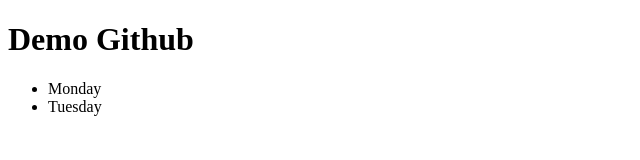
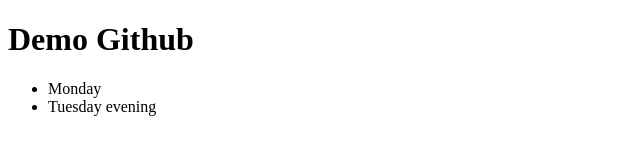
Before and after one commit to fongfan999/demo-github, a plain HTML site: page index.html in a window 1280 px wide. Shown: the full height of the page, 0-640 px from the left. Drawn offline with Linux system fonts and the light colour scheme.

Commit message:
Changed Tuesday

```diff
--- a/index.html
+++ b/index.html
@@ -10,7 +10,7 @@
   <div>
     <ul>
       <li>Monday</li>
-      <li>Tuesday</li>
+      <li>Tuesday evening</li>
     </ul>
   </div>
 </body>
```
